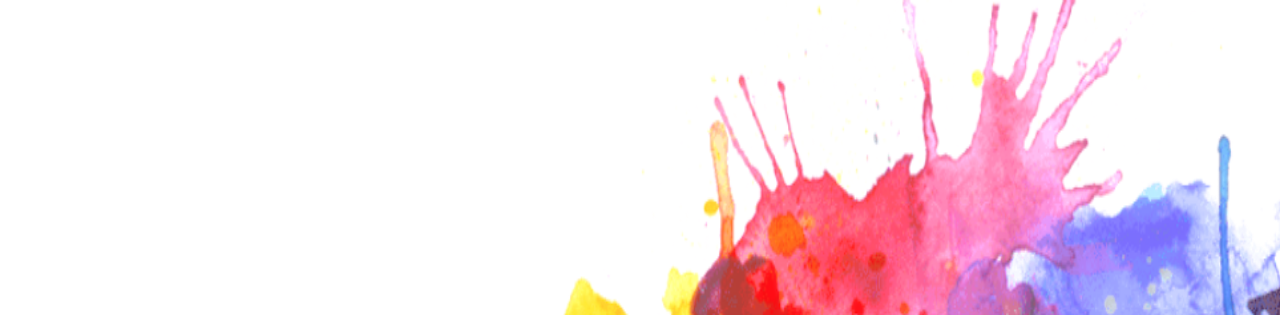
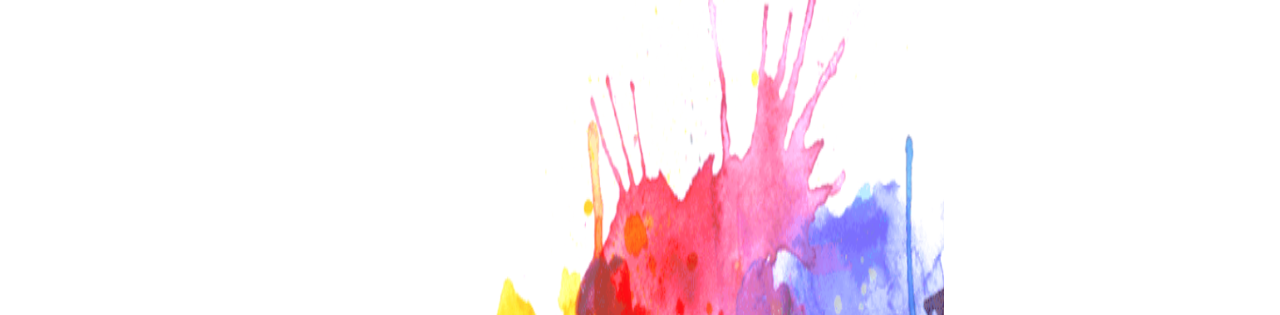
Before and after one commit to kduan101/CS500-final, a website: page Colorpage.html in a window 1280 px wide. Shown: the top 315 px of the page. Drawn offline with nearby package versions, Linux system fonts and the light colour scheme.

Commit message:
more vh % changes

```diff
--- a/styles.css
+++ b/styles.css
@@ -92,8 +92,8 @@
   position: absolute;
   left: 30%;
   top: 0%;
-  width: 70%;
-  height: 100%;
+  width: 70vh;
+  height: 100vh;
   padding: 0px 0px;
 }
 
```
